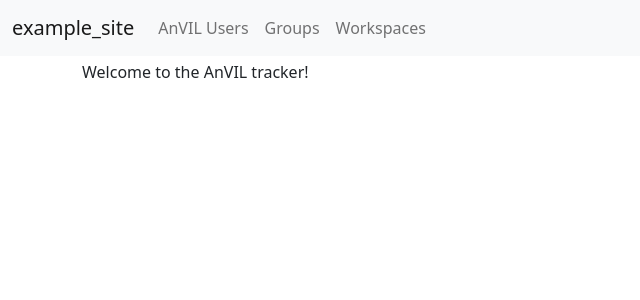
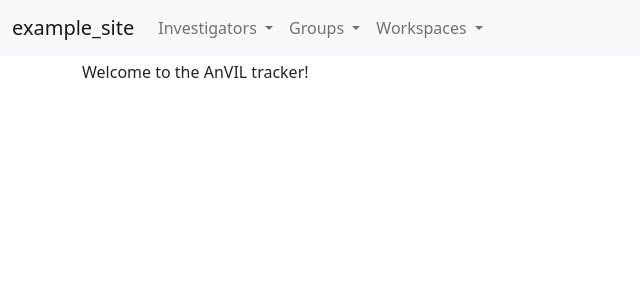
Before and after one commit to UW-GAC/django-anvil-consortium-manager, a Django app: page /anvil/ in a window 1280 px wide. Shown: the top 300 px of the page, without its empty margins (0-640 px from the left). Run offline with Django 3.2, Linux system fonts and the light colour scheme; some libraries are stand-ins or nearby versions.

Commit message:
Add dropdowns to add or view lists of the different models

```diff
--- a/example_site/templates/base.html
+++ b/example_site/templates/base.html
@@ -46,15 +46,49 @@
 
           <div class="collapse navbar-collapse" id="navbarSupportedContent">
             <ul class="navbar-nav mr-auto">
-              <li class="nav-item">
-                <a class="nav-link" href="{% url 'anvil_project_manager:investigators:list' %}">AnVIL Users</a>
+
+              <li class="nav-item dropdown">
+                <a class="nav-link dropdown-toggle" href="#" id="navbarDarkDropdownMenuLink" role="button" data-bs-toggle="dropdown" aria-expanded="false">
+                  Investigators
+                </a>
+                <ul class="dropdown-menu dropdown-menu-dark" aria-labelledby="navbarDarkDropdownMenuLink">
+                  <li>
+                    <a class="dropdown-item" href="{% url 'anvil_project_manager:investigators:list' %}">List</a>
+                  </li>
+                  <li>
+                    <a class="dropdown-item" href="{% url 'anvil_project_manager:investigators:new' %}">Add</a>
+                  </li>
+                </ul>
               </li>
-              <li class="nav-item">
-                <a class="nav-link" href="{% url 'anvil_project_manager:groups:list' %}">Groups</a>
+
+              <li class="nav-item dropdown">
+                <a class="nav-link dropdown-toggle" href="#" id="navbarDarkDropdownMenuLink" role="button" data-bs-toggle="dropdown" aria-expanded="false">
+                  Groups
+                </a>
+                <ul class="dropdown-menu dropdown-menu-dark" aria-labelledby="navbarDarkDropdownMenuLink">
+                  <li>
+                    <a class="dropdown-item" href="{% url 'anvil_project_manager:groups:list' %}">List</a>
+                  </li>
+                  <li>
+                    <a class="dropdown-item" href="{% url 'anvil_project_manager:groups:new' %}">Add</a>
+                  </li>
+                </ul>
               </li>
-              <li class="nav-item">
-                <a class="nav-link" href="{% url 'anvil_project_manager:workspaces:list' %}">Workspaces</a>
+
+              <li class="nav-item dropdown">
+                <a class="nav-link dropdown-toggle" href="#" id="navbarDarkDropdownMenuLink" role="button" data-bs-toggle="dropdown" aria-expanded="false">
+                  Workspaces
+                </a>
+                <ul class="dropdown-menu dropdown-menu-dark" aria-labelledby="navbarDarkDropdownMenuLink">
+                  <li>
+                    <a class="dropdown-item" href="{% url 'anvil_project_manager:workspaces:list' %}">List</a>
+                  </li>
+                  <li>
+                    <a class="dropdown-item" href="{% url 'anvil_project_manager:workspaces:new' %}">Add</a>
+                  </li>
+                </ul>
               </li>
+
             </ul>
           </div>
         </div>
```
